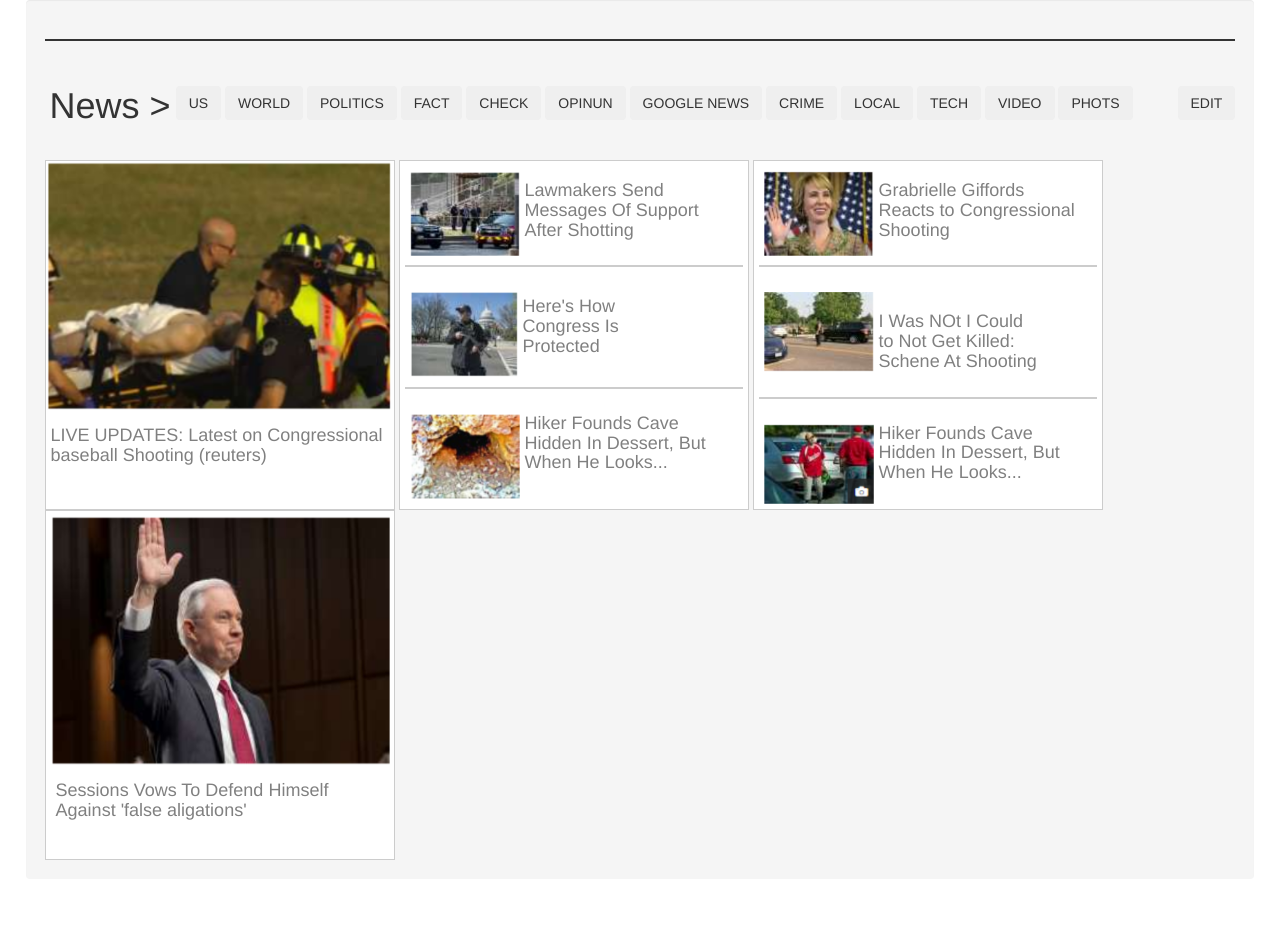
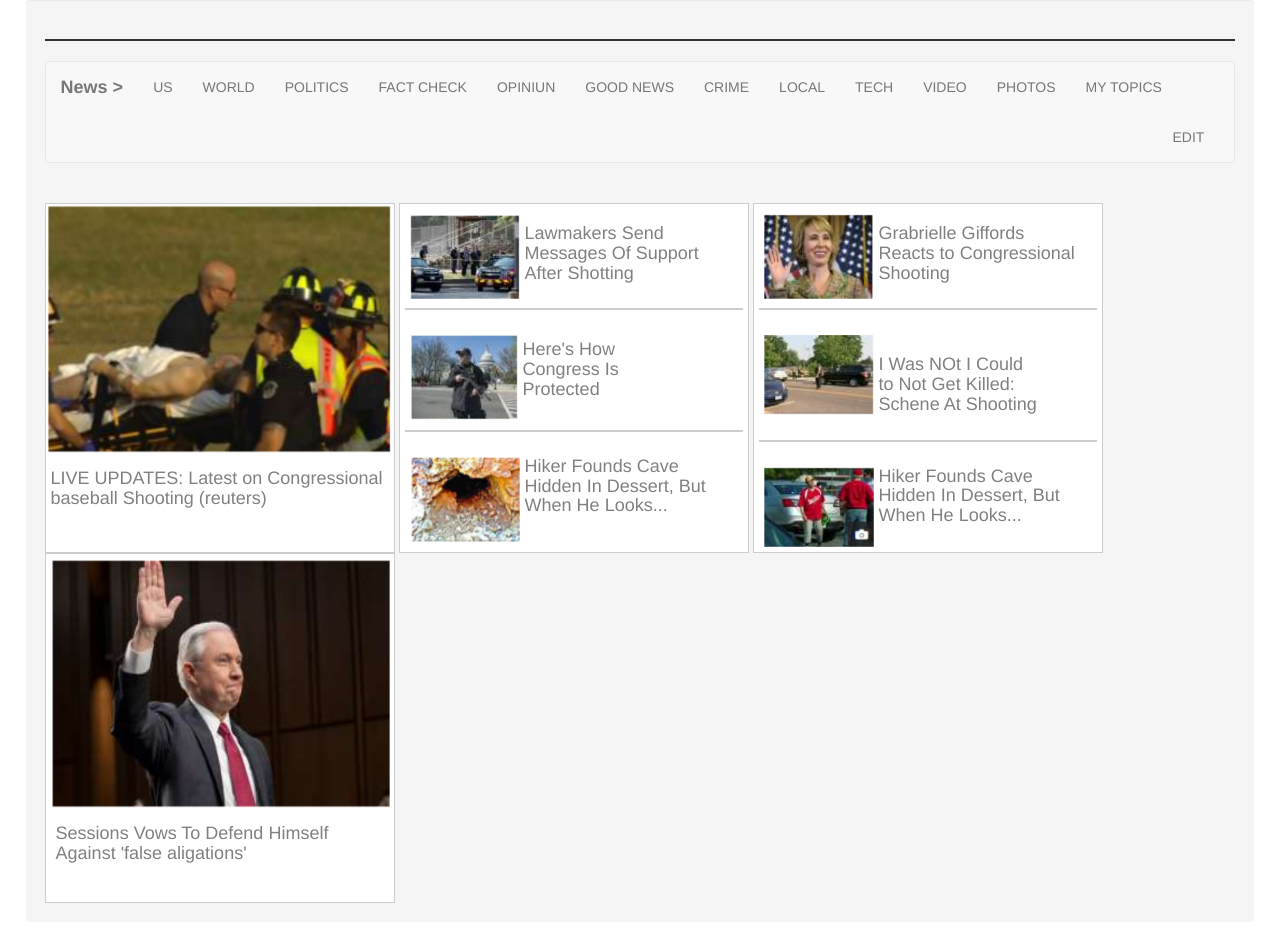
Before and after one commit to anilcherla/newsLetter, a plain HTML site: page index.html in a window 1280 px wide. Before the commit the page ends 899 px from the top, so only its background shows below. Drawn offline with nearby package versions, Linux system fonts and the light colour scheme.

Commit message:
edited code

```diff
--- a/index.html
+++ b/index.html
@@ -14,25 +14,40 @@
     <body>
       <div class="box container-fluid well">
       		<hr style="height:2px;border:none;color:#333;background-color:#333;">
-            <div class="percent">
-      		    <h1>News ></h1>
-            </div><br>
-            <div style="margin-top:5px" calss="percent well">
-            <button type="button" class="btn btn-md">US</button>
-            <button type="button" class="btn btn-md">WORLD</button>
-            <button type="button" class="btn btn-md">POLITICS</button>
-            <button type="button" class="btn btn-md">FACT</button>
-            <button type="button" class="btn btn-md">CHECK</button>
-            <button type="button" class="btn btn-md">OPINUN</button>
-            <button type="button" class="btn btn-md">GOOGLE NEWS</button>
-            <button type="button" class="btn btn-md">CRIME</button>
-            <button type="button" class="btn btn-md">LOCAL</button>
-            <button type="button" class="btn btn-md">TECH</button>
-            <button type="button" class="btn btn-md">VIDEO</button>
-            <button type="button" class="btn btn-md">PHOTS</button>
-            <button style="float: right"type="button" class="btn btn-md">EDIT</button>
-            </div>
-                <br><br>
+            <nav class="navbar navbar-default">
+                <div class="container-fluid">
+                  <div class="navbar-header">
+                    <button type="button" class="navbar-toggle" data-toggle="collapse" data-target="#myNavbar">
+                      <span class="icon-bar"></span>
+                      <span class="icon-bar"></span>
+                      <span class="icon-bar"></span>
+                    </button>
+                    <a class="navbar-brand navbar-left" href="#"><b>News ></b></a>
+                  </div>
+                  <div class="collapse navbar-collapse" id="myNavbar">
+                    <ul class="nav navbar-nav">
+
+                      <li><a href="#">US</a></li>
+                      <li><a href="#">WORLD</a></li>
+                      <li><a href="#">POLITICS</a></li>
+                      <li><a href="#">FACT CHECK</a></li>
+                      <li><a href="#">OPINIUN</a></li>
+                      <li><a href="#">GOOD NEWS</a></li>
+                      <li><a href="#">CRIME</a></li>
+                      <li><a href="#">LOCAL</a></li>
+                      <li><a href="#">TECH</a></li>
+                      <li><a href="#">VIDEO</a></li>
+                      <li><a href="#">PHOTOS</a></li>
+                      <li><a href="#">MY TOPICS</a></li>
+
+                    </ul>
+                    <ul class="nav navbar-nav navbar-right">
+                      <li><a href="#"><span></span>EDIT</a></li>
+                    </ul>
+                  </div>
+                </div>
+            </nav>
+                <br>
             <div class="desc">
               <img src="images\news1.png" alt="Trolltunga Norway" width="346" height="250"><br>
               <h4 style="padding:5px; color:rgb(128,128,128)"> LIVE UPDATES: Latest on Congressional baseball Shooting (reuters)</h4>
```
